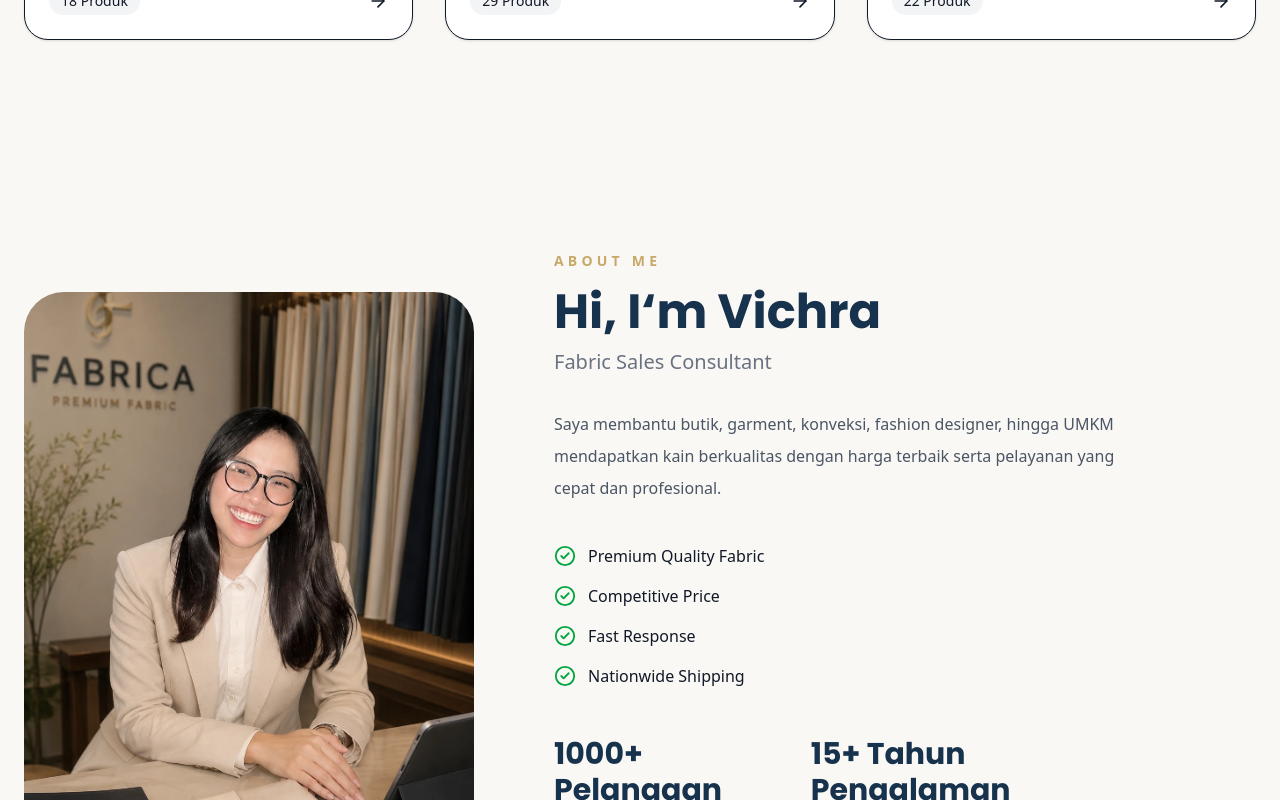
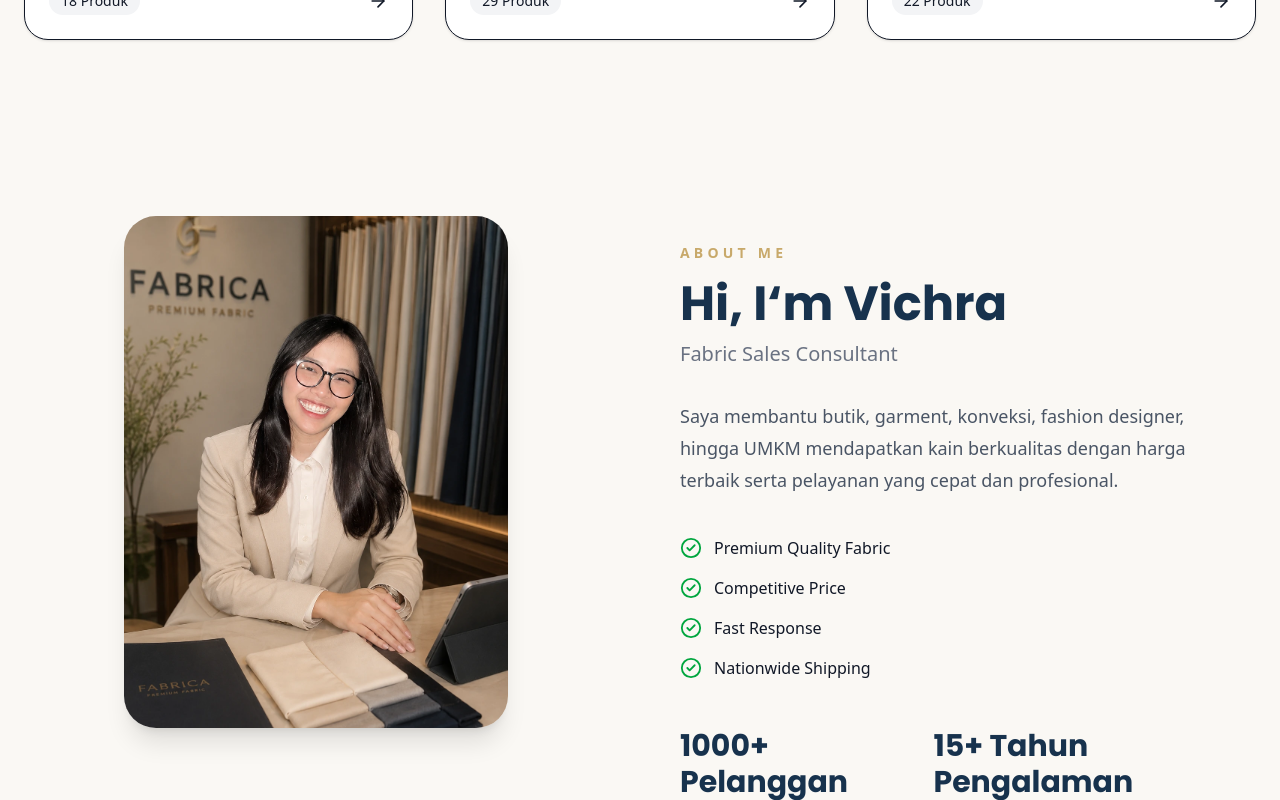
Before and after one commit to arqprtma/fabrica, a Next.js app: page / in a window 1280 px wide. Shown: the part 3000-3800 px from the top of the page. Built offline with nearby package versions, Linux system fonts and the light colour scheme.

Commit message:
fix : style size font and images

```diff
--- a/features/home/about/About.tsx
+++ b/features/home/about/About.tsx
@@ -3,11 +3,15 @@ import AboutImage from "./AboutImage";
 
 export default function About() {
   return (
-    <section className="bg-[#FAF8F4] py-28">
-      <div className="mx-auto flex max-w-7xl flex-col items-center gap-20 px-6 lg:flex-row">
-        <AboutImage />
+    <section className="bg-[#FAF8F4] py-20 overflow-hidden">
+      <div className="mx-auto flex max-w-7xl flex-col gap-16 px-6 sm:px-8 lg:flex-row lg:gap-20">
+        <div className="w-full min-w-0 lg:w-1/2">
+          <AboutImage />
+        </div>
 
-        <AboutContent />
+        <div className="w-full min-w-0 lg:w-1/2">
+          <AboutContent />
+        </div>
       </div>
     </section>
   );
--- a/features/home/about/AboutContent.tsx
+++ b/features/home/about/AboutContent.tsx
@@ -11,7 +11,7 @@ const advantages = [
 
 export default function AboutContent() {
   return (
-    <div className="max-w-xl">
+    <div className="max-w-xl py-6 lg:px-0">
       <span className="text-sm font-semibold uppercase tracking-[0.3em] text-[#C8A96A]">
         About Me
       </span>
@@ -24,7 +24,7 @@ export default function AboutContent() {
         {about.role}
       </p>
 
-      <p className="mt-8 leading-8 text-gray-600">
+      <p className="mt-8 leading-8 text-sm lg:text-lg text-gray-600">
         {about.description}
       </p>
 
@@ -46,7 +46,7 @@ export default function AboutContent() {
 
       <div className="mt-12 flex gap-6">
         <div>
-          <h3 className="text-3xl font-bold text-[#17324D]">
+          <h3 className="text-sm lg:text-3xl font-bold text-[#17324D]">
             {about.customers}
           </h3>
 
@@ -56,7 +56,7 @@ export default function AboutContent() {
         </div>
 
         <div>
-          <h3 className="text-3xl font-bold text-[#17324D]">
+          <h3 className="text-sm lg:text-3xl font-bold text-[#17324D]">
             {about.experience}
           </h3>
 
--- a/features/home/about/AboutImage.tsx
+++ b/features/home/about/AboutImage.tsx
@@ -4,8 +4,8 @@ import { about } from "./data";
 
 export default function AboutImage() {
   return (
-    <div className="relative">
-      <div className="relative h-[600px] w-[450px] overflow-hidden rounded-[40px] bg-gray-100">
+    <div className="mx-auto w-full max-w-sm">
+      <div className="relative aspect-[3/4] overflow-hidden rounded-[32px] shadow-xl">
         <Image
           src={about.image}
           alt={about.name}
```
